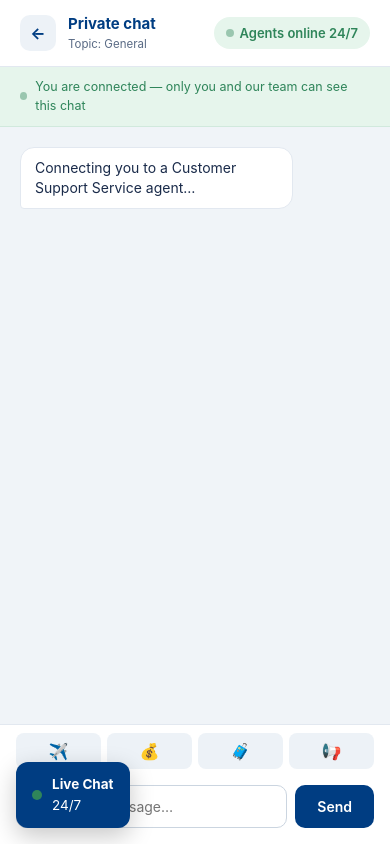
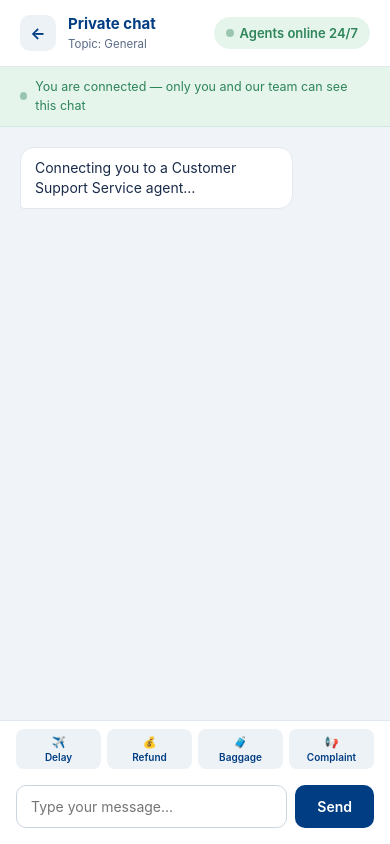
Before and after one commit to customersupportdesk22-hue/customer-support-service, a website: page public/index.html in a window 390 px wide. Both pictures are taken after a click on the button "Start chat". Drawn offline with nearby package versions, Linux system fonts and the light colour scheme; no server answers.

Commit message:
Update index.html

```diff
--- a/public/index.html
+++ b/public/index.html
@@ -230,9 +230,9 @@
     border-radius:10px;font-weight:600;cursor:pointer;font-family:inherit;
   }
   @media (max-width:500px){
-    .room-actions button span.lbl{display:none}
-    .room-actions button{font-size:16px}
-  }
+  .room-actions button{font-size:11px;padding:6px 2px;flex-direction:column;gap:2px}
+  .room-actions button span.lbl{font-size:10px;display:block}
+}
 </style>
 </head>
 <body>
@@ -483,11 +483,25 @@ function showChatView(){
   setTimeout(() => { chat.scrollTop = chat.scrollHeight; }, 50);
 }
 
+function showChatView(){
+  chatOpen = true;
+  document.getElementById('homeView').style.display = 'none';
+  document.getElementById('chatView').classList.add('active');
+  document.body.style.overflow = 'hidden';
+  // Hide the live-feed popup while inside the chat
+  var lf = document.getElementById('__live_feed');
+  if (lf) lf.style.display = 'none';
+  setTimeout(() => { chat.scrollTop = chat.scrollHeight; }, 50);
+}
+
 function leaveChat(){
   chatOpen = false;
   document.getElementById('chatView').classList.remove('active');
   document.getElementById('homeView').style.display = 'block';
   document.body.style.overflow = '';
+  // Show the live-feed popup again on the homepage
+  var lf = document.getElementById('__live_feed');
+  if (lf) lf.style.display = 'flex';
 }
 
 socket.on('connect', () => {
```
